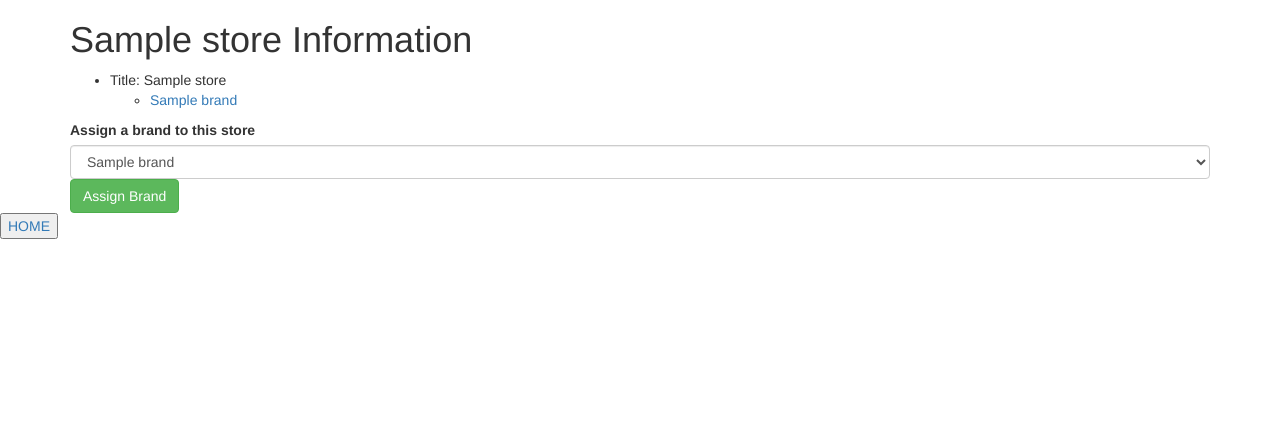
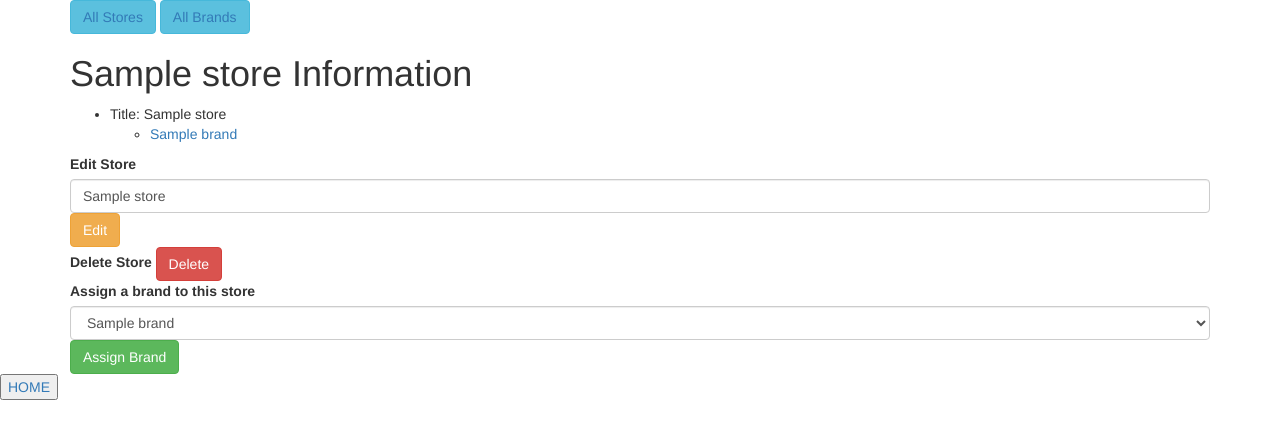
Before and after one commit to jeemb/Store-Brand-sql, a PHP site: template views/store.html.twig in a window 1280 px wide. Shown: the top 439 px of the page. Run offline with PHP 8.4, Linux system fonts and the light colour scheme; the template is opened without the code that fills it: most values are stand-ins (such as "Sample title", 1, 10 or a date in 2020); some libraries are stand-ins or nearby versions.

Commit message:
add redirecting on app page for deleting and updating store information

```diff
--- a/views/base.html.twig
+++ b/views/base.html.twig
@@ -6,6 +6,11 @@
     </head>
     <body>
         <div class="container">
+
+        <div id="nav-buttons">
+            <button class="btn btn-info"><a href="/stores">All Stores</a></button>
+            <button class="btn btn-info"><a href="/brands">All Brands</a></button>
+        </div>
             {% block content %}
             {% endblock %}
         </div>
--- a/views/store.html.twig
+++ b/views/store.html.twig
@@ -17,23 +17,22 @@
         </ul>
 </ul>
 
-<!-- <div class="edit_delete">
+<div class="edit_delete">
 
-    <form action="/edit_book/{{ book.getId }}" method="post">
+    <form action="/edit_store/{{ store.getId }}" method="post">
         <input type="hidden" name="_method" value="patch">
-        <label for="edit-book">Edit Book</label>
-        <input type="text" name="title" value="{{ book.getTitle }}" class="form-control">
-        <input type="number" name="total-copies" min="{{book.getCopiesOut}}" value="{{ book.getTotalCopies }}" class="form-control">
+        <label for="name">Edit Store</label>
+        <input type="text" name="name" value="{{ store.getName }}" class="form-control">
 
         <button type="submit" class="btn btn-warning">Edit</button>
     </form>
 
-    <form action="/delete_book/{{ book.getId }}" method="post">
+    <form action="/delete_store/{{ store.getId }}" method="post">
         <input type="hidden" name="_method" value="delete">
-        <label for="delete-book">Delete Book</label>
+        <label for="delete-store">Delete Store</label>
         <button type="submit" class="btn btn-danger">Delete</button>
     </form>
-</div> -->
+</div>
 
 {% if all_brands is not empty %}
 <form action="/assign_brand/{{ brand.getId }}" method="post">
```
Also changed, not shown: app/app.php (+22 -1 lines).
